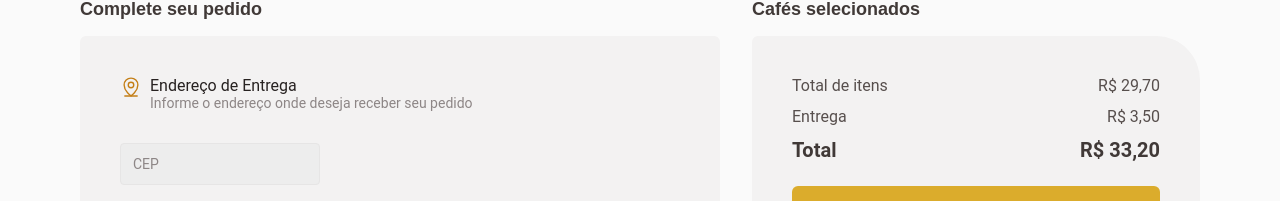
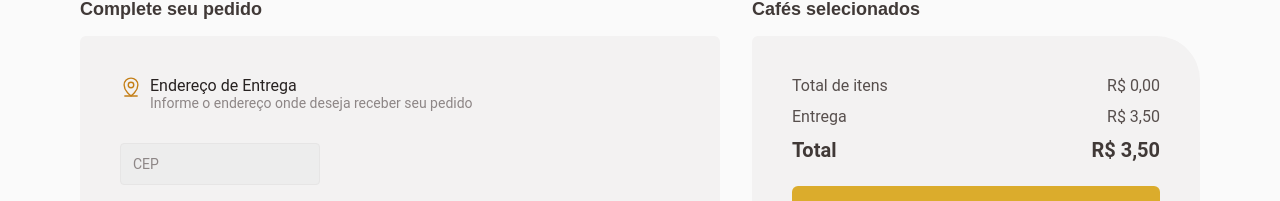
Before and after one commit to pedrOAlquimim/coffee-delivery, a React app: page /checkout in a window 1280 px wide. Shown: the part 151-352 px from the top of the page. Built offline with nearby package versions, Linux system fonts and the light colour scheme; the HTML template or start-up script is replaced by a standard one.

Commit message:
cart price was formatted

```diff
--- a/src/context/CoffeeCartContext.tsx
+++ b/src/context/CoffeeCartContext.tsx
@@ -3,6 +3,7 @@ import { CoffeesProps } from "../pages/Home/components/CoffeeCard";
 
 interface CoffeeCartContextType {
   coffeesCart: CoffeesProps[]
+  orderPrice: number
   addCoffeesToCart: (coffee: CoffeesProps) => void
   removeCoffeFromCart:(id: string) => void
   increaseCoffeeQuantity:(id: string) => void
@@ -17,6 +18,10 @@ export const CoffeeCartContext = createContext({} as CoffeeCartContextType)
 
 export function CoffeeCartContextProvider({ children }: CoffeeCartContextProviderProps) {
   const [coffeesCart, setCoffeesCart] = useState<CoffeesProps[]>([])
+
+  const orderPrice = coffeesCart.reduce((total, coffee) => {
+    return total + coffee.price * coffee.quantity
+  }, 0)
 
   function addCoffeesToCart(coffee: CoffeesProps) {
     const orderAlreadyExist = coffeesCart.find((coffeeCart) => {
@@ -83,6 +88,7 @@ export function CoffeeCartContextProvider({ children }: CoffeeCartContextProvide
       removeCoffeFromCart,
       increaseCoffeeQuantity,
       decreaseCoffeeQuantity,
+      orderPrice,
     }}>
       {children}
     </CoffeeCartContext.Provider>
--- a/src/pages/Checkout/components/SelectedCoffees/index.tsx
+++ b/src/pages/Checkout/components/SelectedCoffees/index.tsx
@@ -1,5 +1,6 @@
 import { useContext } from 'react'
 import { CoffeeCartContext } from '../../../../context/CoffeeCartContext'
+import { formatMoney } from '../../../../uses/formatPrice'
 import { CartCoffeeCard } from '../CartCoffeeCard'
 import {
   SelectedCoffeesContainer,
@@ -9,8 +10,15 @@ import {
 } from './styles'
 
 export function SelectedCoffees() {
-  const {coffeesCart} = useContext(CoffeeCartContext)
-  console.log(coffeesCart)
+  const {
+    coffeesCart,
+    orderPrice,
+  } = useContext(CoffeeCartContext)
+
+  const totalOrderPrice = orderPrice + 3.50
+  const formattedOrderPrice = formatMoney(orderPrice)
+  const formattedTotalOrderPrice = formatMoney(totalOrderPrice)
+
   return (
     <SelectedCoffeesContainer>
       {coffeesCart.map((item) => (
@@ -21,7 +29,7 @@ export function SelectedCoffees() {
       <PriceContainer>
         <div>
           <p>Total de itens</p>
-          <p>R$ 29,70</p>
+          <p>R$ {formattedOrderPrice}</p>
         </div>
         <div>
           <p>Entrega</p>
@@ -29,7 +37,7 @@ export function SelectedCoffees() {
         </div>
         <div>
           <PriceTotal>Total</PriceTotal>
-          <PriceTotal>R$ 33,20</PriceTotal>
+          <PriceTotal>R$ {formattedTotalOrderPrice}</PriceTotal>
         </div>
       </PriceContainer>
 
```
